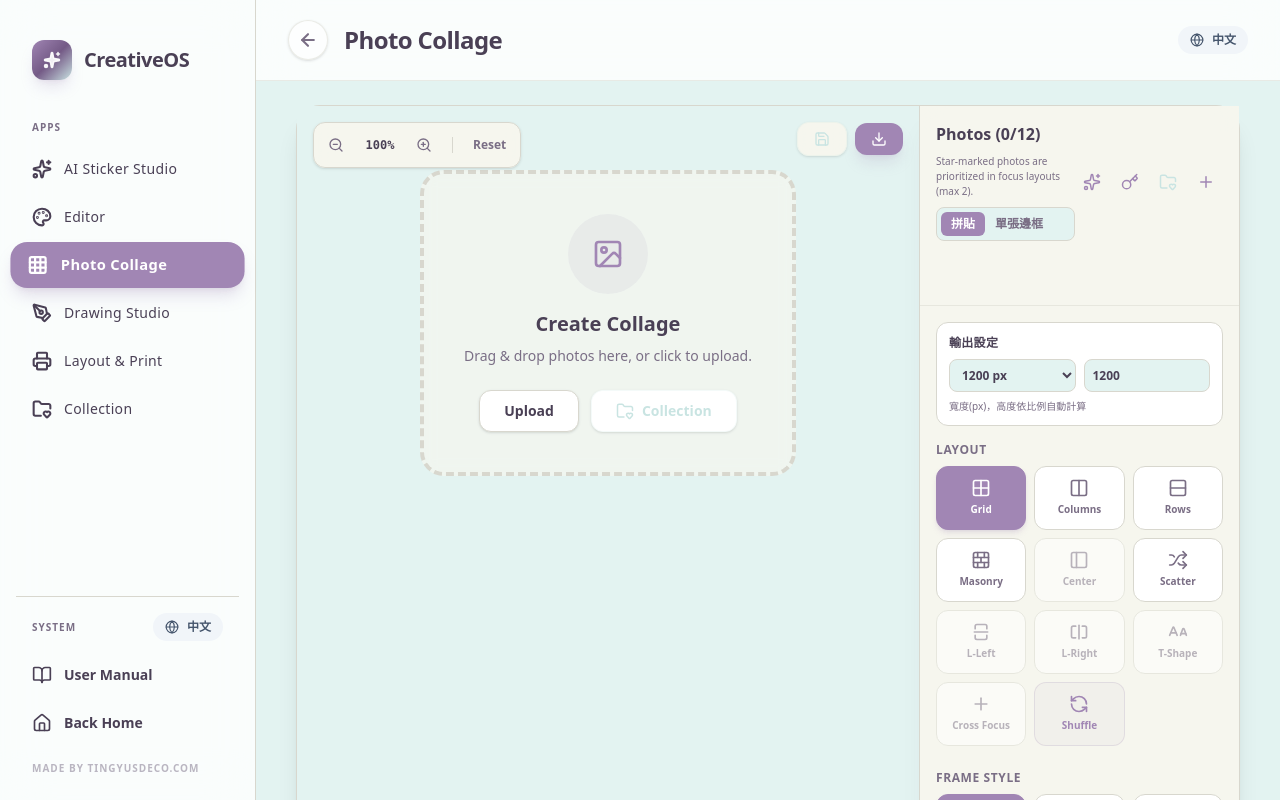
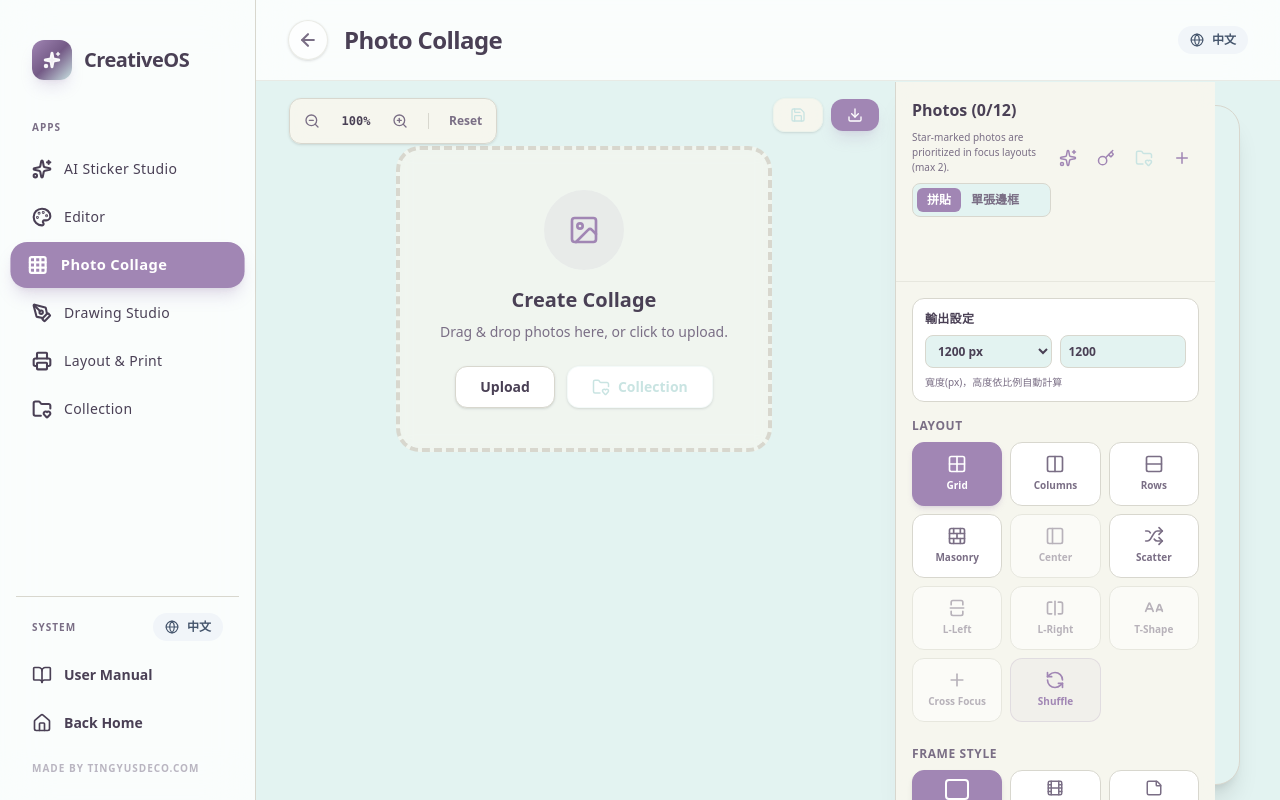
Before and after one commit to Ttingyu1123/Sticker_Universe, a React (Vite) app: page /photo-collage in a window 1280 px wide. Shown: the top 800 px of the page. Built offline with nearby package versions, Linux system fonts and the light colour scheme.

Commit message:
fix(photo-collage): make sidebar scroll independently from canvas
Use viewport-based height instead of h-full so the sidebar scrolls
on its own while the canvas stays visible.

```diff
--- a/src/pages/PhotoCollage/AutoCollageTab.tsx
+++ b/src/pages/PhotoCollage/AutoCollageTab.tsx
@@ -559,7 +559,7 @@ export const AutoCollageTab: React.FC = () => {
     }, [images, settings, exportScale]);
 
     return (
-        <div className="flex flex-col md:flex-row w-full bg-cream-light relative px-4 md:px-0 md:h-full min-h-0 md:overflow-hidden">
+        <div className="flex flex-col md:flex-row w-full bg-cream-light relative px-4 md:px-0 md:h-[calc(100vh-5rem)] min-h-0 md:overflow-hidden md:-m-6">
 
             {showKeyModal && (
                 <div className="fixed inset-0 z-50 bg-bronze-text/30 backdrop-blur-sm flex items-center justify-center p-4">
```
